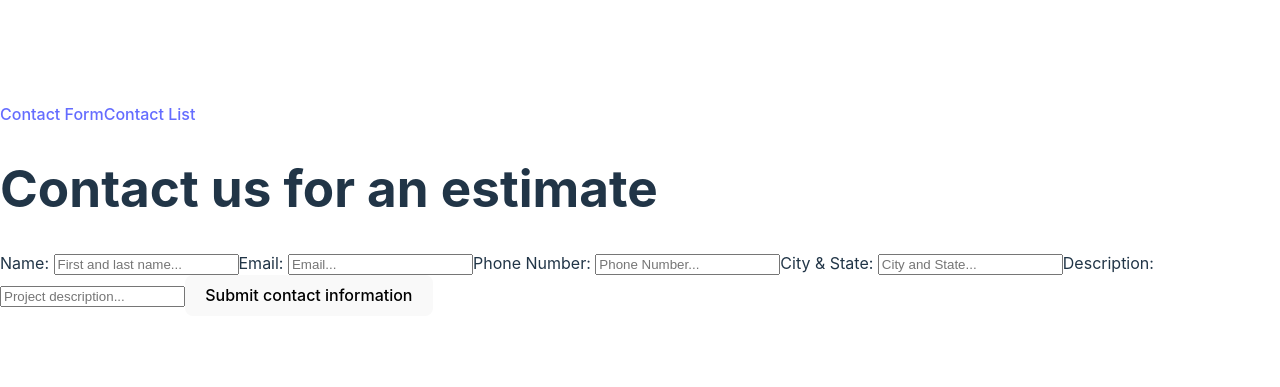
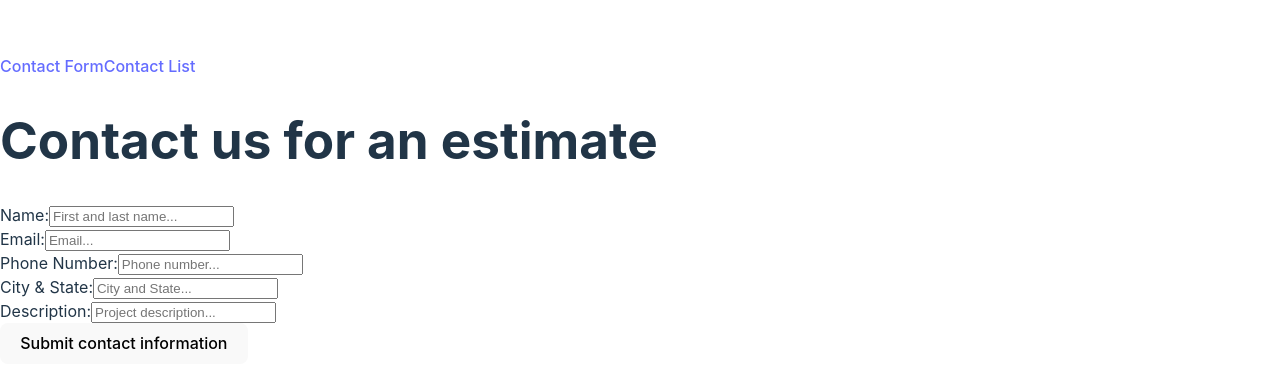
Before and after one commit to mitchalejo94/arenasInc, a React (Vite) app in the folder client/: page /contactForm in a window 1280 px wide. Shown: the part 191-578 px from the top of the page. Built offline with nearby package versions, Linux system fonts and the light colour scheme.

Commit message:
feat: added routes in a try catch. Also updated contact form to reset form and have an alert after submitting.

```diff
--- a/client/src/components/ContactForm.jsx
+++ b/client/src/components/ContactForm.jsx
@@ -1,4 +1,4 @@
-import React from "react";
+import React, { useState } from "react";
 import { Formik, Form, Field, ErrorMessage } from "formik";
 import * as Yup from "yup";
 import axios from "axios";
@@ -6,6 +6,7 @@ import { useNavigate } from "react-router-dom";
 
 function ContactForm() {
   let navigate = useNavigate();
+  let [submitted, setSubmitted] = useState(false);
 
   const initialValues = {
     name: "",
@@ -23,9 +24,16 @@ function ContactForm() {
     message: Yup.string().required(),
   });
 
-  const onSubmit = (data) => {
+  const onSubmit = (data, { resetForm }) => {
     axios.post("http://localhost:3003/contact", data).then((response) => {
-      navigate("/contactList"); // change this later to "Thank you for submitting, redirect to Home page?. Or include alert message that Form was submitted" page.
+      setSubmitted(true);
+      resetForm();
+      setTimeout(() => {
+        setSubmitted(false);
+        // navigate("/contactList"); // change this later to "Thank you for submitting, redirect to Home page?. Or include alert message that Form was submitted" page.
+      }, 9000).finally(() => {
+        setSubmitted(false);
+      });
     });
   };
 
@@ -38,42 +46,56 @@ function ContactForm() {
           onSubmit={onSubmit}
           validationSchema={validationSchema}
         >
+          {() => (
             <Form className="formContainer">
-            <label>Name: </label>
-            <ErrorMessage name="postText" component="span" />
+              {submitted && (
+                <div className="alert">Thank you for submitting</div>
+              )}
+              <div className="formGroup">
+                <label htmlFor="name">Name:</label>
                 <Field
-              id="inputContactForm"
+                  id="name"
                   name="name"
                   placeholder="First and last name..."
                 />
-            <label>Email: </label>
+                <ErrorMessage name="name" component="span" />
+              </div>
+              <div className="formGroup">
+                <label htmlFor="email">Email:</label>
+                <Field id="email" name="email" placeholder="Email..." />
                 <ErrorMessage name="email" component="span" />
-            <Field id="inputContactForm" name="email" placeholder="Email..." />
-
-            <label>Phone Number: </label>
+              </div>
+              <div className="formGroup">
+                <label htmlFor="phoneNumber">Phone Number:</label>
+                <Field
+                  id="phoneNumber"
+                  name="phoneNumber"
+                  placeholder="Phone number..."
+                />
                 <ErrorMessage name="phoneNumber" component="span" />
+              </div>
+              <div className="formGroup">
+                <label htmlFor="cityState">City & State:</label>
                 <Field
-              id="inputContactForm"
-              name="phoneNumber"
-              placeholder="Phone Number..."
-            />
-            <label>City & State: </label>
-            <ErrorMessage name="cityState" component="span" />
-            <Field
-              id="inputContactForm"
+                  id="cityState"
                   name="cityState"
                   placeholder="City and State..."
                 />
-
-            <label>Description: </label>
-            <ErrorMessage name="message" component="span" />
+                <ErrorMessage name="cityState" component="span" />
+              </div>
+              <div className="formGroup">
+                <label htmlFor="message">Description:</label>
                 <Field
-              id="inputContactForm"
+                  // as="textarea"
+                  id="message"
                   name="message"
                   placeholder="Project description..."
                 />
+                <ErrorMessage name="message" component="span" />
+              </div>
               <button type="submit">Submit contact information</button>
             </Form>
+          )}
         </Formik>
       </div>
     </>
```
Also changed, not shown: 1 other file (tests, documents, lock files or other folders). Lines whose indentation alone changed are shown as unchanged.
